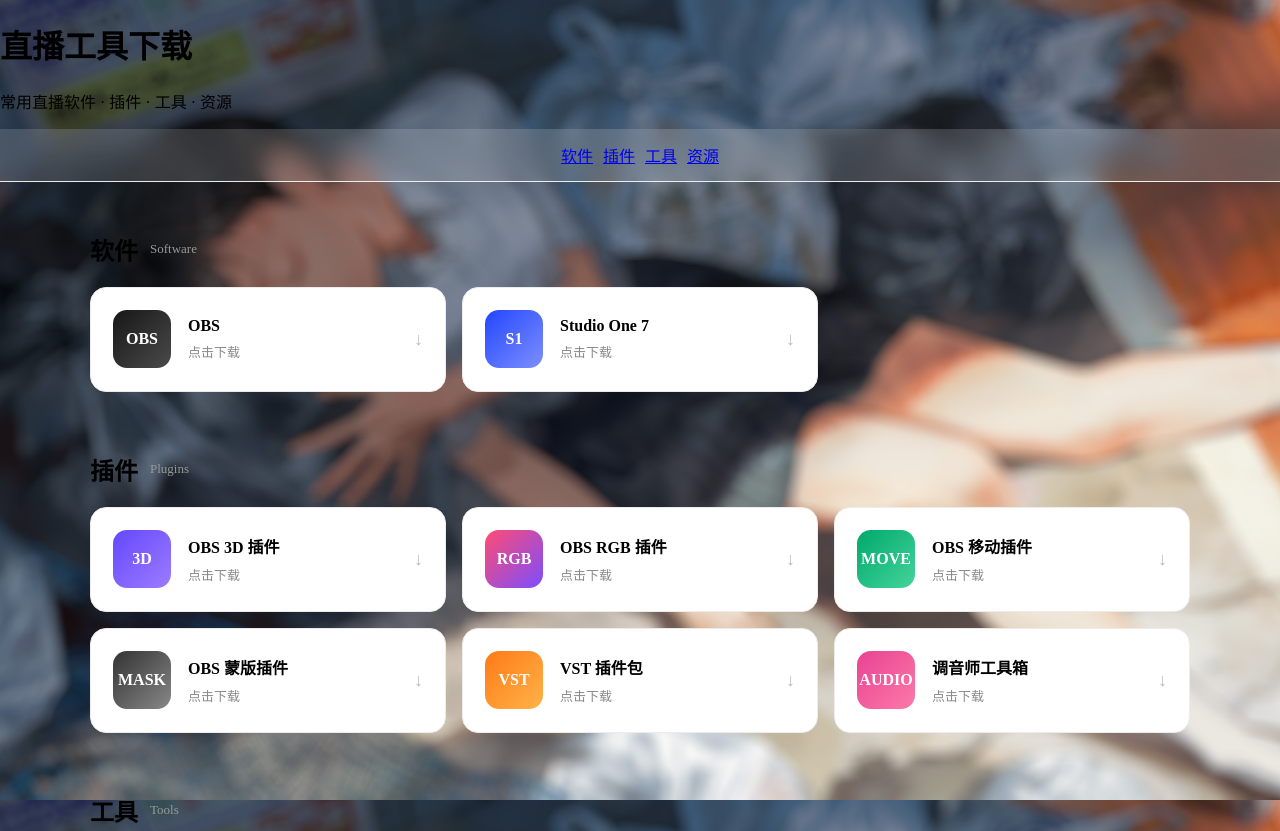
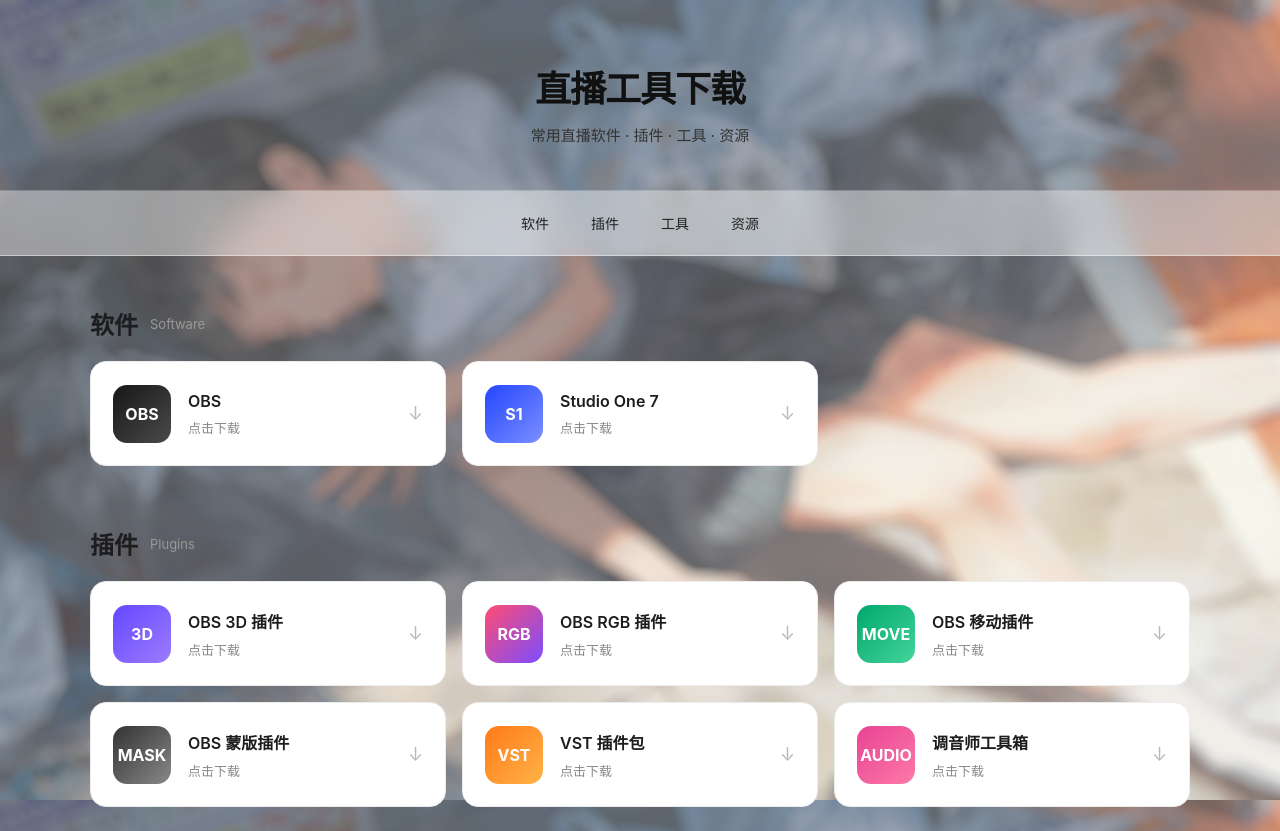
Before and after one commit to GASSYMIXING/hub, a plain HTML site: page index.html in a window 1280 px wide. Shown: the top 831 px of the page. Drawn offline with Linux system fonts and the light colour scheme.

Commit message:
Update index.html

```diff
--- a/index.html
+++ b/index.html
@@ -18,44 +18,113 @@
 
 body {
     margin: 0;
-    background-image: url("bg.jpg");
+
+    font-family:
+        -apple-system,
+        BlinkMacSystemFont,
+        "Segoe UI",
+        "Microsoft YaHei",
+        Arial,
+        sans-serif;
+
+    background-image:
+        linear-gradient(
+            rgba(255,255,255,0.28),
+            rgba(255,255,255,0.28)
+        ),
+        url("bg.jpg");
+
     background-size: cover;
     background-position: center;
     background-attachment: fixed;
+
+    color: #1d1d1f;
 }
 
 
-/* =========================
-   顶部
-========================= */
+/* 顶部 */
 
 .header {
     background: transparent;
+
+    padding: 60px 20px 45px;
+
+    text-align: center;
+
+    border-bottom: 1px solid rgba(255,255,255,0.25);
 }
 
 
-/* =========================
-   导航
-========================= */
+/* 标题 */
+
+.header h1 {
+    margin: 0;
+
+    font-size: 36px;
+
+    letter-spacing: -1px;
+
+    color: #111111;
+}
+
+
+/* 副标题 */
+
+.header p {
+    margin: 12px 0 0;
+
+    color: #333333;
+
+    font-size: 15px;
+}
+
+
+/* 导航 */
 
 .nav {
     position: sticky;
+
     top: 0;
+
     z-index: 100;
+
     display: flex;
+
     justify-content: center;
+
     gap: 10px;
+
     padding: 14px 15px;
-    background: rgba(255,255,255,0.92);
-    backdrop-filter: blur(15px);
-    border-bottom: 1px solid #ececec;
+
+    background: rgba(255,255,255,0.42);
+
+    backdrop-filter: blur(18px);
+    -webkit-backdrop-filter: blur(18px);
+
+    border-bottom: 1px solid rgba(255,255,255,0.45);
 }
 
-.nav {
-    background: rgba(255,255,255,0.15);
-    backdrop-filter: blur(12px);
+
+/* 导航文字 */
+
+.nav a {
+    text-decoration: none;
+
+    color: #222222;
+
+    font-size: 14px;
+
+    padding: 8px 16px;
+
+    border-radius: 20px;
+
+    transition: 0.2s;
 }
 
+
+.nav a:hover {
+    background: rgba(255,255,255,0.6);
+}
 
 /* =========================
    主体
```
